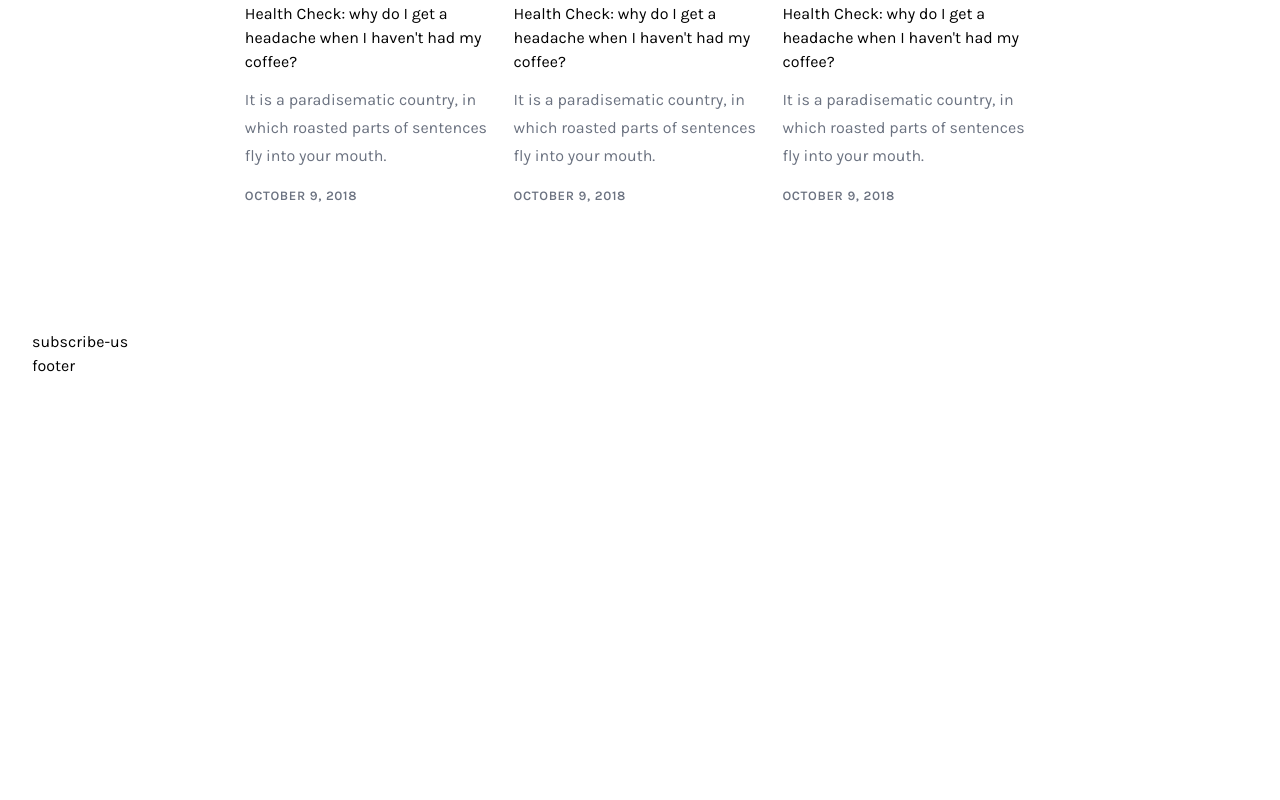
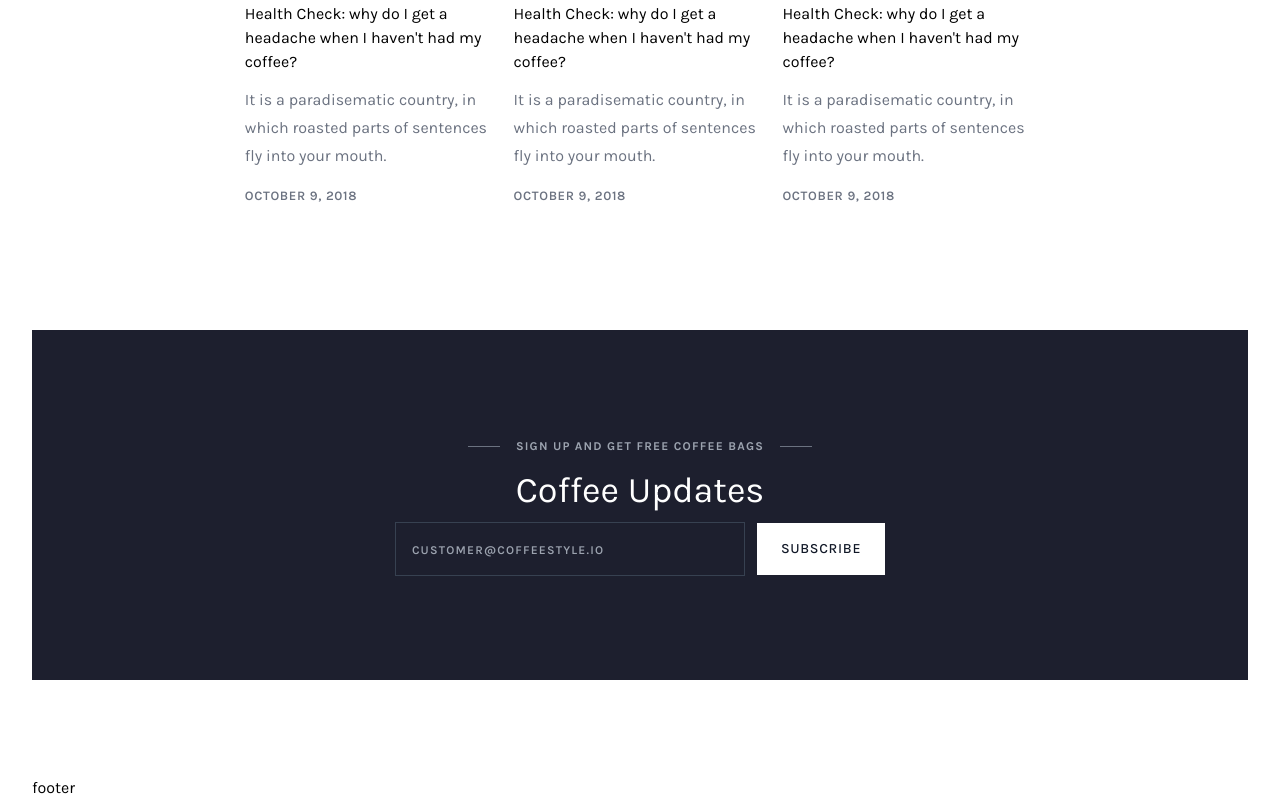
Before and after one commit to pquoc693/tailwind_practice, a React (Vite) app: page / in a window 1280 px wide. Shown: the part 5124-5924 px from the top of the page. Before the commit the page ends 5502 px from the top, so only its background shows below. Built offline with nearby package versions, Linux system fonts and the light colour scheme.

Commit message:
Subscribe Us

```diff
--- a/src/App.tsx
+++ b/src/App.tsx
@@ -474,9 +474,39 @@ function App() {
             </div>
           </div>
         </div>
-        <div className="subscribe-us">subscribe-us</div>
+        <div className="subscribe-us h-[350px] bg-[#1d1f2e] mb-24 flex flex-col justify-center items-center px-6">
+          <div className=" flex justify-center items-center mb-3">
+            <div className="w-8 h-px bg-gray-500"></div>
+            <div className="uppercase mx-4 tracking-widest text-gray-400 font-bold text-[12px] text-center">
+              SIGN UP AND GET FREE COFFEE BAGS
+            </div>
+            <div className="w-8 h-px bg-gray-500"></div>
+          </div>
+          <div className="text-4xl mb-3 md:text-nowrap text-white ">
+            Coffee Updates
+          </div>
+          <div className="ct-form text-center">
+            <div className="flex flex-col md:flex-row items-center justify-center gap-3">
+              <div className="ct-form-item">
+                <input
+                  type="email"
+                  placeholder="customer@coffeestyle.io"
+                  className="px-4 py-4 w-[350px] max-w-[80%] xs:max-w-full bg-inherit border border-solid border-gray-700 outline-none text-white leading-5 hover:border-gray-300 duration-500 focus:border-gray-300 placeholder:uppercase placeholder:text-xs placeholder:tracking-widest placeholder:font-semibold"
+                />
+              </div>
+              <div className="ct-form-item">
+                <button
+                  type="submit"
+                  className="ct-button w-[350px] md:w-max bg-white text-gray-900 text-sx"
+                >
+                  Subscribe
+                </button>
+              </div>
+            </div>
+          </div>
+        </div>
       </main>
-      <footer>footer</footer>
+      <footer className="">footer</footer>
     </div>
   );
 }
```
